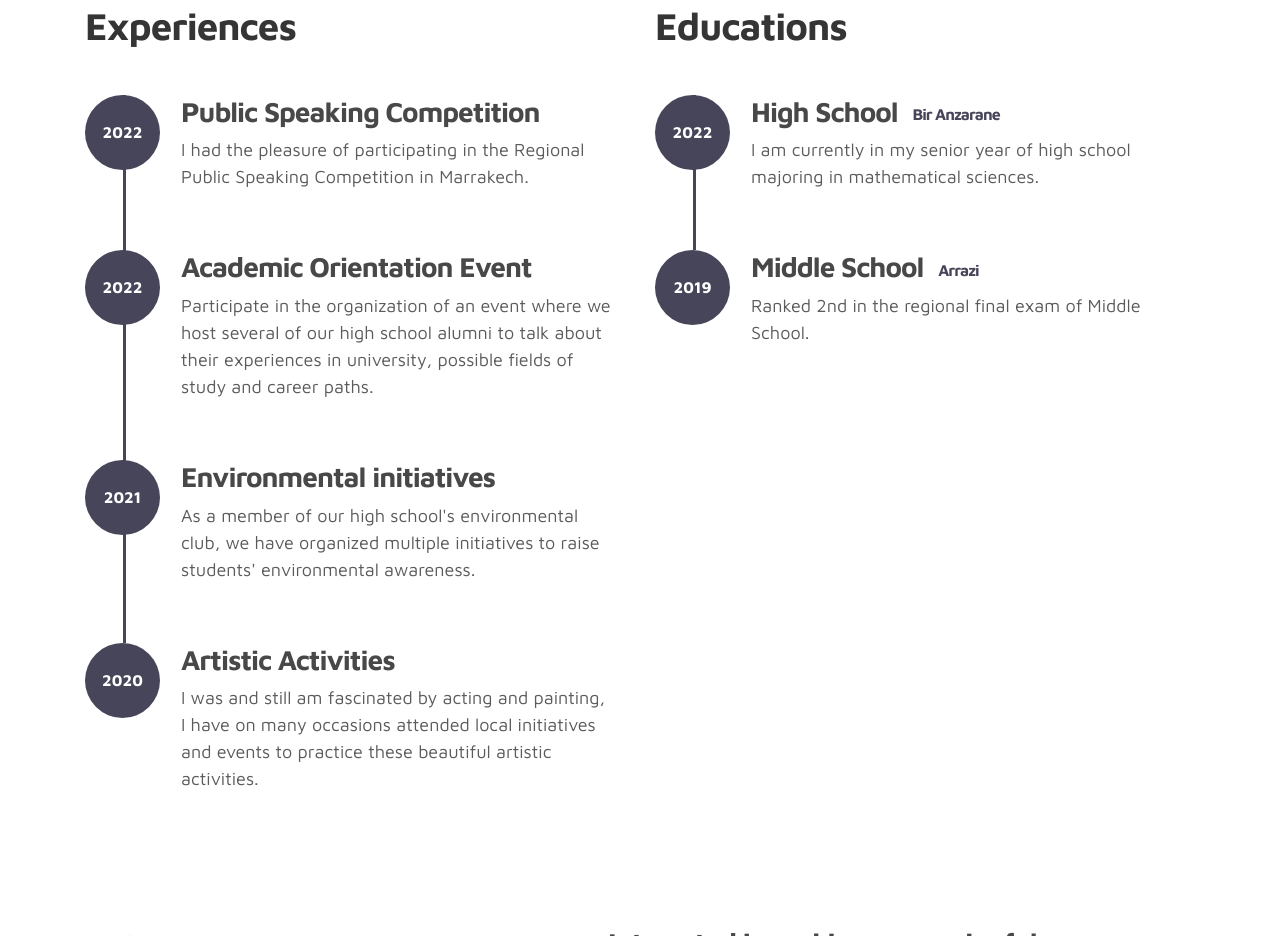
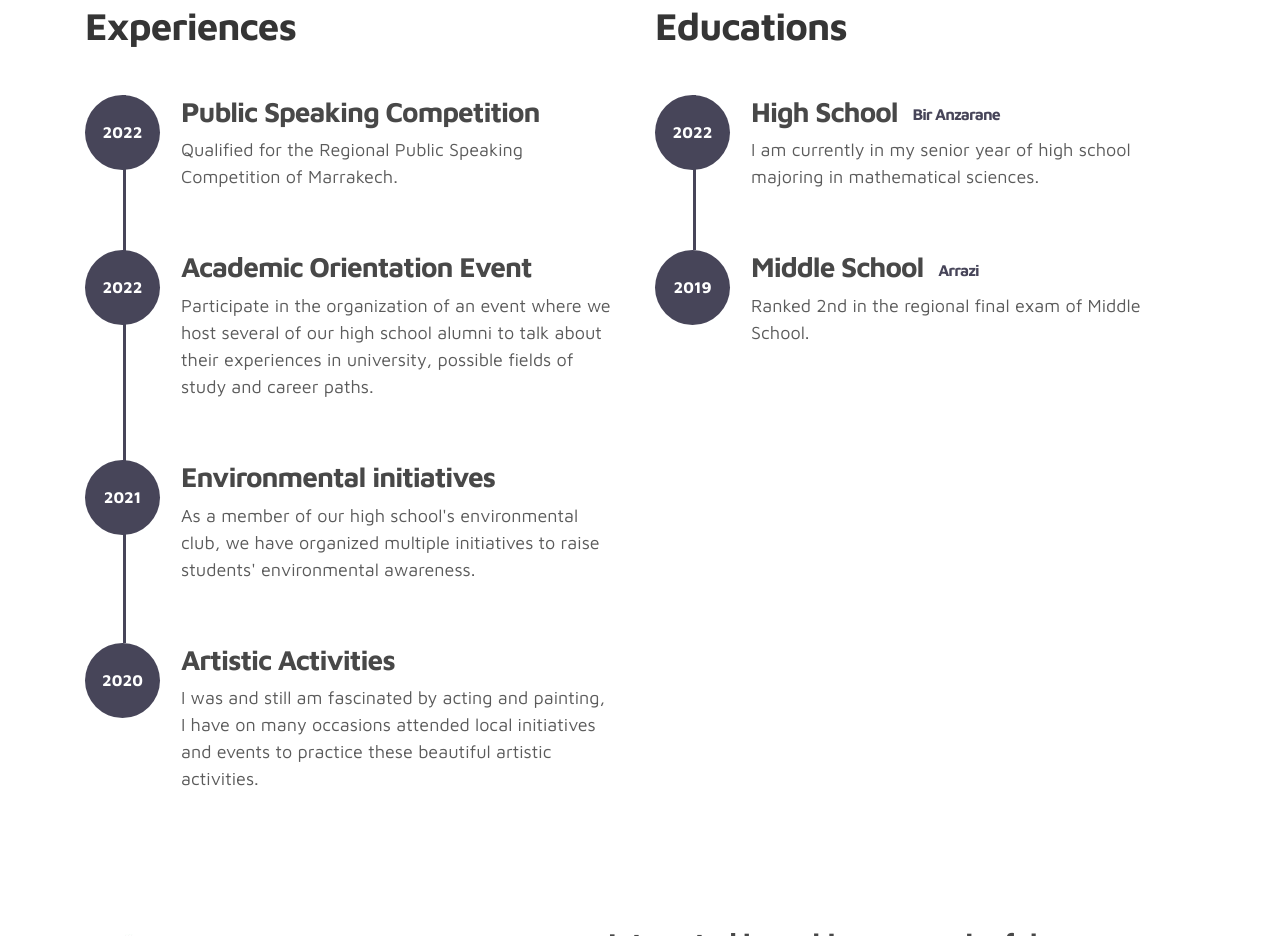
Before and after one commit to AbdelmounaimEljirari/hasna, a plain HTML site: page index.html in a window 1280 px wide. Shown: the part 1586-2522 px from the top of the page. Drawn offline with Linux system fonts and the light colour scheme.

Commit message:
Update index.html

```diff
--- a/index.html
+++ b/index.html
@@ -153,7 +153,7 @@ https://www.tooplate.com/view/2115-marvel
                              </div>
                              <div class="timeline-info">
                                   <h3><span>Public Speaking Competition</span></h3>
-                                  <p>I had the pleasure of participating in the Regional Public Speaking Competition in Marrakech.</p>
+                                  <p>Qualified for the Regional Public Speaking Competition of Marrakech.</p>
                              </div>
                         </div>
 
```
